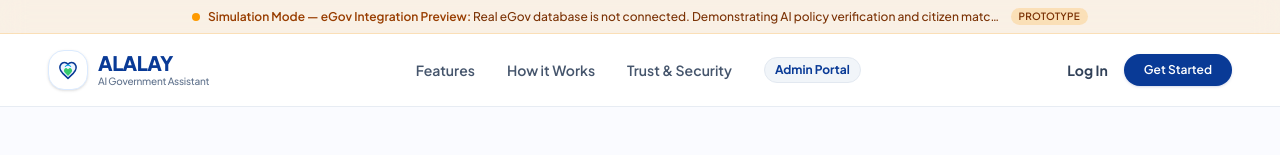
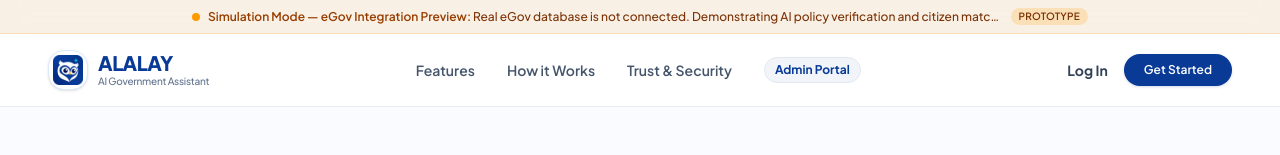
Before and after one commit to AdonesMapula/Alalalalalalalay, a React (Vite) app: page / in a window 1280 px wide. Shown: the top 155 px of the page. Built offline with nearby package versions, Linux system fonts and the light colour scheme; no server answers; the database is empty.

Commit message:
Use logos.png from assets folder as official logo across application, login page, admin dashboard, and favicon

```diff
--- a/index.html
+++ b/index.html
@@ -5,6 +5,7 @@
     <meta name="viewport" content="width=device-width, initial-scale=1.0, maximum-scale=1.0, user-scalable=no, viewport-fit=cover" />
     <title>ALALAY — AI-Powered Government Opportunities & Benefits Discovery</title>
     <meta name="description" content="Personalized, verifiable government services, benefits, and eligibility discovery platform with iOS-inspired interface and verified agency sources." />
+    <link rel="icon" type="image/png" href="/src/assets/logos.png" />
     <link rel="preconnect" href="https://fonts.googleapis.com">
     <link rel="preconnect" href="https://fonts.gstatic.com" crossorigin>
     <link href="https://fonts.googleapis.com/css2?family=Plus+Jakarta+Sans:wght@300;400;500;600;700;800&family=JetBrains+Mono:wght@400;500&display=swap" rel="stylesheet">
--- a/src/components/admin/AdminDashboard.jsx
+++ b/src/components/admin/AdminDashboard.jsx
@@ -1,4 +1,5 @@
 import React, { useState } from 'react';
+import logoImg from '../../assets/logos.png';
 import {
   LayoutGrid,
   Database,
@@ -57,9 +58,13 @@ export const AdminDashboard = () => {
         {/* Top Branding matching reference image */}
         <div className="space-y-8">
           <div className="flex items-center gap-3">
-            {/* Shield with Star Emblem in deep blue */}
-            <div className="w-10 h-10 rounded-2xl bg-[#141870] text-white flex items-center justify-center shadow-sm flex-shrink-0">
-              <Shield className="w-5 h-5 fill-white text-[#141870]" />
+            {/* Logo Emblem from assets */}
+            <div className="w-10 h-10 rounded-2xl bg-white border border-slate-200 shadow-sm flex items-center justify-center p-1.5 overflow-hidden flex-shrink-0">
+              <img
+                src={logoImg}
+                alt="ALALAY Logo"
+                className="w-full h-full object-contain"
+              />
             </div>
 
             <div>
--- a/src/components/common/AlalayLogo.jsx
+++ b/src/components/common/AlalayLogo.jsx
@@ -1,4 +1,5 @@
 import React from 'react';
+import logoImg from '../../assets/logos.png';
 
 export const AlalayLogo = ({ size = 'md', showSubtitle = false, className = '' }) => {
   const isSmall = size === 'sm';
@@ -6,39 +7,17 @@ export const AlalayLogo = ({ size = 'md', showSubtitle = false, className = '' }
 
   return (
     <div className={`flex items-center gap-2.5 select-none ${className}`}>
-      {/* Helping Hands Abstract SVG Emblem */}
+      {/* Helping Hands Logo Emblem from assets */}
       <div
-        className={`flex-shrink-0 flex items-center justify-center rounded-2xl bg-white border border-blue-100 shadow-sm ${
-          isSmall ? 'w-8 h-8 p-1.5' : isLarge ? 'w-12 h-12 p-2.5' : 'w-10 h-10 p-2'
+        className={`flex-shrink-0 flex items-center justify-center rounded-2xl bg-white border border-blue-100 shadow-sm overflow-hidden ${
+          isSmall ? 'w-8 h-8 p-1' : isLarge ? 'w-12 h-12 p-1.5' : 'w-10 h-10 p-1'
         }`}
       >
-        <svg
-          viewBox="0 0 100 100"
-          fill="none"
-          xmlns="http://www.w3.org/2000/svg"
-          className="w-full h-full"
-        >
-          {/* Hands holding / heart connection shape */}
-          <path
-            d="M50 24C41 12 25 14 18 24C10 35 12 50 25 64L50 88L75 64C88 50 90 35 82 24C75 14 59 12 50 24Z"
-            stroke="#093a96"
-            strokeWidth="7"
-            strokeLinecap="round"
-            strokeLinejoin="round"
-            fill="#eef4ff"
-          />
-          <path
-            d="M34 45C38 40 44 40 48 45L50 47L52 45C56 40 62 40 66 45C70 50 69 57 63 64L50 77L37 64C31 57 30 50 34 45Z"
-            fill="#22c55e"
-            opacity="0.9"
-          />
-          <path
-            d="M38 34C44 26 56 26 62 34"
-            stroke="#0ea5e9"
-            strokeWidth="5"
-            strokeLinecap="round"
-          />
-        </svg>
+        <img
+          src={logoImg}
+          alt="ALALAY Logo"
+          className="w-full h-full object-contain"
+        />
       </div>
 
       <div>
--- a/src/components/user/LoginPage.jsx
+++ b/src/components/user/LoginPage.jsx
@@ -1,5 +1,6 @@
 import React, { useState } from 'react';
 import { Landmark, ArrowLeft, Shield, Sparkles, Clock, UserCheck, KeyRound, CheckCircle2 } from 'lucide-react';
+import logoImg from '../../assets/logos.png';
 import { AlalayLogo } from '../common/AlalayLogo';
 import { useApp } from '../../context/AppContext';
 
@@ -113,35 +114,14 @@ export const LoginPage = ({ onContinueToVerify, onCancel, onSignUp, onOpenAdmin
 
       {/* Main Card */}
       <div className="w-full max-w-md bg-white rounded-[32px] border border-slate-200/80 shadow-xl shadow-blue-900/5 p-8 sm:p-10 space-y-6 text-center animate-in zoom-in-95 duration-200 mt-6">
-        {/* Top Logo Emblem */}
+        {/* Top Logo Emblem using logos.png */}
         <div className="flex justify-center">
-          <div className="w-20 h-20 rounded-3xl bg-white border border-slate-200/80 shadow-xs p-3 flex flex-col items-center justify-center">
-            <svg
-              viewBox="0 0 100 100"
-              fill="none"
-              xmlns="http://www.w3.org/2000/svg"
-              className="w-10 h-10"
-            >
-              <path
-                d="M50 24C41 12 25 14 18 24C10 35 12 50 25 64L50 88L75 64C88 50 90 35 82 24C75 14 59 12 50 24Z"
-                stroke="#093a96"
-                strokeWidth="7"
-                strokeLinecap="round"
-                strokeLinejoin="round"
-                fill="#eef4ff"
-              />
-              <path
-                d="M34 45C38 40 44 40 48 45L50 47L52 45C56 40 62 40 66 45C70 50 69 57 63 64L50 77L37 64C31 57 30 50 34 45Z"
-                fill="#22c55e"
-                opacity="0.9"
-              />
-              <path
-                d="M38 34C44 26 56 26 62 34"
-                stroke="#0ea5e9"
-                strokeWidth="5"
-                strokeLinecap="round"
-              />
-            </svg>
+          <div className="w-20 h-20 rounded-3xl bg-white border border-slate-200/80 shadow-xs p-2.5 flex flex-col items-center justify-center overflow-hidden">
+            <img
+              src={logoImg}
+              alt="ALALAY Logo"
+              className="w-12 h-12 object-contain"
+            />
             <span className="text-[9px] font-black text-[#093a96] tracking-tight mt-0.5">
               ALALAY
             </span>
```
